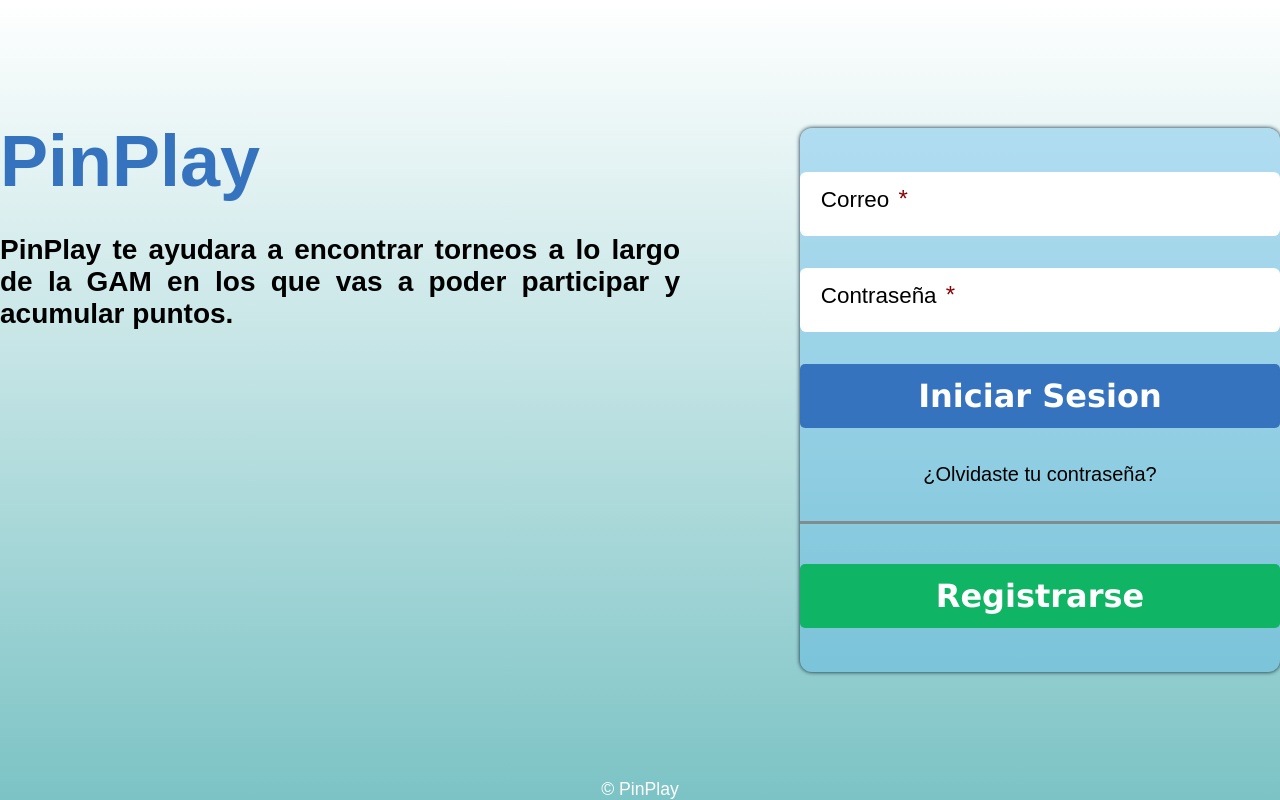
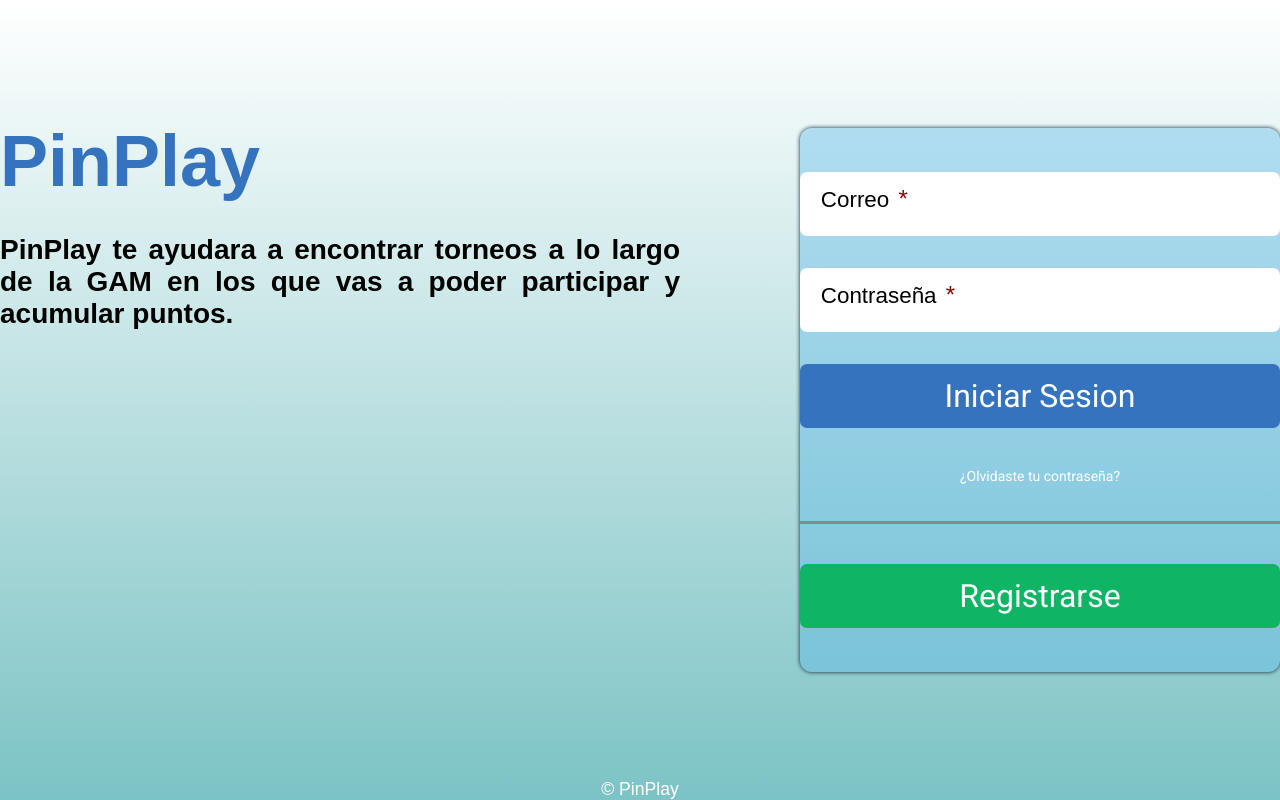
Before and after one commit to LuisBola12/Pin-Play, a React (Create React App) app in the folder frontend/: page / in a window 1280 px wide. Built offline with nearby package versions, Linux system fonts and the light colour scheme.

Commit message:
Cambios en los botones del inicio de sesion y navbar

```diff
--- a/frontend/src/Components/Button/Button.css
+++ b/frontend/src/Components/Button/Button.css
@@ -8,6 +8,8 @@
     --dark: #000;
     --lightblue: #00B4D8;
     --gray: rgb(182, 182, 182);
+    --blue: #3673be;
+    --green: #0FB465;
 }
 
 .btn{
@@ -15,17 +17,24 @@
     font-weight: 400;
     border-radius: 7px;
     cursor: pointer;
-    transition: transform 0.3s ease;
 }
 .btn:hover{
     box-shadow: 0px 2px 6px 0px rgba(62, 62, 62, 0.55);
+}
+.btn--t{
+    font-family: "Roboto",sans-serif;
+    font-weight: 400;
+    border-radius: 7px;
+    cursor: pointer;
+}
+.btn--t:hover{
+    text-decoration: underline white;
 }
 .btn--register--navbar{
     background: var(--lightblue);
     color: var(--white);
     border: none;
 }
-
 .btn--primary--solid{
     background-color: var(--primary);
     color: var(--white);
@@ -71,6 +80,23 @@
     color: var(--white);
     border: none;
 }
+/* .btn--transparent--solid:hover{
+    text-decoration: underline white;
+} */
+.btn--logIn--logIn{
+    color: var(--white);
+    font-size: 4vh;
+    background: var(--blue);
+    border: none;
+    margin-bottom: 4vh;
+}
+.btn--logIn--register{
+    color: var(--white);
+    font-size: 4vh;
+    background: var(--green);
+    border: none;
+    margin-top: 5vh;
+}
 .small--btn{
     font-size: 14px;
     padding: 5px 10px;
@@ -79,3 +105,7 @@
     font-size: 18px;
     padding: 10px 20px;
 }
+.extra--large--btn{
+    width: 60vh;
+    height: 8vh;
+}
--- a/frontend/src/Components/Button/Button.js
+++ b/frontend/src/Components/Button/Button.js
@@ -11,14 +11,17 @@ const STYLES = [
   "btn--danger--outline",
   "btn--success--outline",
   "btn--transparent--solid",
-  "btn--register--navbar"
+  "btn--register--navbar",
+  "btn--logIn--logIn",
+  "btn--logIn--register",
 ];
 
-const SIZES = ["medium--btn", "small--btn"];
+const SIZES = ["medium--btn", "small--btn", "extra--large--btn"];
+const BUTTONSTYPES = ["btn", "btn--t"];
 
 export const Button = ({
   children,
-  type,
+  buttonType,
   onClick,
   buttonStyle,
   buttonSize,
@@ -27,14 +30,11 @@ export const Button = ({
     ? buttonStyle
     : STYLES[0];
   const checkButtonSize = SIZES.includes(buttonSize) ? buttonSize : SIZES[0];
-  console.log(checkButtonStyle)
-  console.log(checkButtonSize)
-  console.log(`btn ${checkButtonStyle} ${checkButtonSize}`)
+  const checkButtonType = BUTTONSTYPES.includes(buttonType) ? buttonType : BUTTONSTYPES[0];
   return (
     <button
-      className={`btn ${checkButtonStyle} ${checkButtonSize}`}
+      className={`${checkButtonType} ${checkButtonStyle} ${checkButtonSize}`}
       onClick={onClick}
-      type={type}
     >
       {children}
     </button>
--- a/frontend/src/Components/Login/Login.js
+++ b/frontend/src/Components/Login/Login.js
@@ -3,6 +3,7 @@ import { useDispatch, useSelector } from 'react-redux';
 import { setLogIn } from '../../Slices/user/userSlice';
 import { Navigate, useNavigate } from 'react-router-dom';
 import { React, useState } from 'react';
+import { Button } from '../Button/Button';
 import './LoginStyle.scss';
 
 export const LoginComp = () => {
@@ -18,7 +19,7 @@ export const LoginComp = () => {
     navigate('/registrarse');
   };
 
-  const logBtn = async () => {
+  const logInBtn = async () => {
     dispatch(setLogIn(email));
   };
 
@@ -68,9 +69,9 @@ export const LoginComp = () => {
         </div>
 
         <div className='logIn-btn-box'>
-          <button className='logIn-btn-login'  onClick={logBtn}>
+          <Button onClick={logInBtn} buttonStyle="btn--logIn--logIn" buttonSize='extra--large--btn'>
             Iniciar Sesion
-          </button>
+          </Button>
           <div>
             {
               errorMessage && (
@@ -79,12 +80,12 @@ export const LoginComp = () => {
             }
           </div>
           <div className='logIn-forgetpassword-box'>
-            <button className='logIn-forgetpassword' onClick={handleForgotPassword}>¿Olvidaste tu contraseña?</button>
+            <Button buttonType="btn--t" onClick={handleForgotPassword} buttonStyle="btn--transparent--solid" buttonSize='small--btn'>¿Olvidaste tu contraseña?</Button>
           </div>
           {/* <hr className='linea-horizontal'></hr> */}
-          <button className='logIn-btn-CheckIn' onClick={handleRegister}>
+          <Button onClick={handleRegister} buttonStyle="btn--logIn--register" buttonSize='extra--large--btn'>
             Registrarse
-          </button>
+          </Button>
         </div>
       </div>
       <footer className='logIn-footerCopyRights'> &copy; PinPlay </footer>
--- a/frontend/src/Components/Login/LoginStyle.scss
+++ b/frontend/src/Components/Login/LoginStyle.scss
@@ -13,7 +13,7 @@
 .logIn-btn-login{
     width: 60vh;
     height: 8vh;
-    border-radius: 5px;
+    border-radius: 7px;
     font-family: Verdana, Geneva, Tahoma, sans-serif;
     font-weight: bold;
     color: white;
@@ -31,7 +31,7 @@
 .logIn-btn-CheckIn{
     width: 60vh;
     height: 8vh;
-    border-radius: 5px;
+    border-radius: 7px;
     font-family: Verdana, Geneva, Tahoma, sans-serif;
     font-weight: bold;
     color: white;
@@ -147,7 +147,7 @@
         width: 100%;
         height: 100%;
         border: none;
-        border-radius: 0.8vh;
+        border-radius: 7px;
         font-family: inherit;
         font-size: 1.4rem;
         color: black;
--- a/frontend/src/Components/Navbar/Navbar.js
+++ b/frontend/src/Components/Navbar/Navbar.js
@@ -56,8 +56,8 @@ export const Navbar = () => {
               {
                 userLogIn ?
                 <div className="box-btns">
-                <Button type="button" onClick={handleClick} buttonStyle="btn--transparent--solid" buttonSize='small--btn'>Iniciar Sesion</Button>
-                <Button type="button" onClick={handleClick} buttonStyle="btn--register--navbar" buttonSize='small--btn'>Registrarse</Button>
+                <Button buttonType="btn--t" onClick={handleClick} buttonStyle="btn--transparent--solid" buttonSize='small--btn'>Iniciar Sesion</Button>
+                <Button onClick={handleClick} buttonStyle="btn--register--navbar" buttonSize='small--btn'>Registrarse</Button>
                </div>
                  :
                  <div>
```
